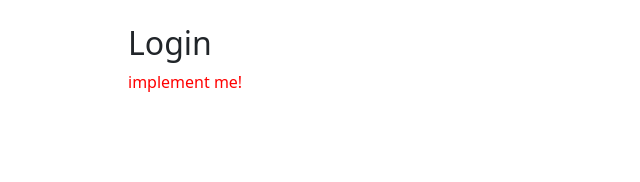
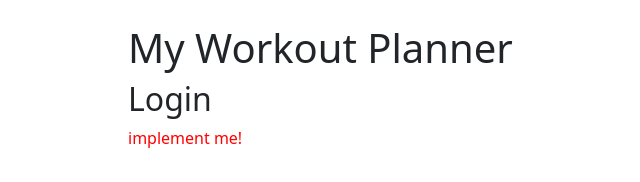
Before and after one commit to iu-devsecops2026-WiSe/workout, a plain HTML site: page www/index.html in a window 1280 px wide. Shown: the whole page, without its empty margins (204-844 px from the left). Drawn offline with Linux system fonts and the light colour scheme.

Commit message:
add title of the project to the main html file (#6)
Co-authored-by: Marc Halbrügge <marc.halbruegge@acm.org>

```diff
--- a/www/index.html
+++ b/www/index.html
@@ -17,6 +17,7 @@
 <body>
 
   <div id="app" class="container col-sm-6 mt-4">
+    <h1>My Workout Planner</h1>
     <h2>Login</h2>
 
     <!-- add elements here! -->
```
